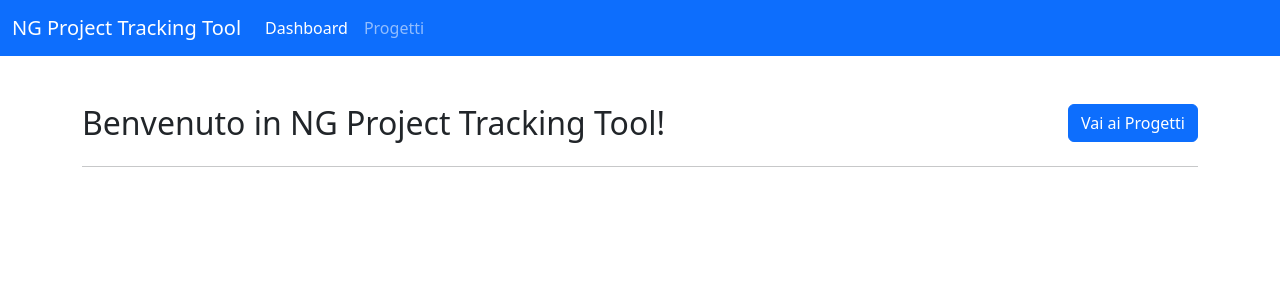
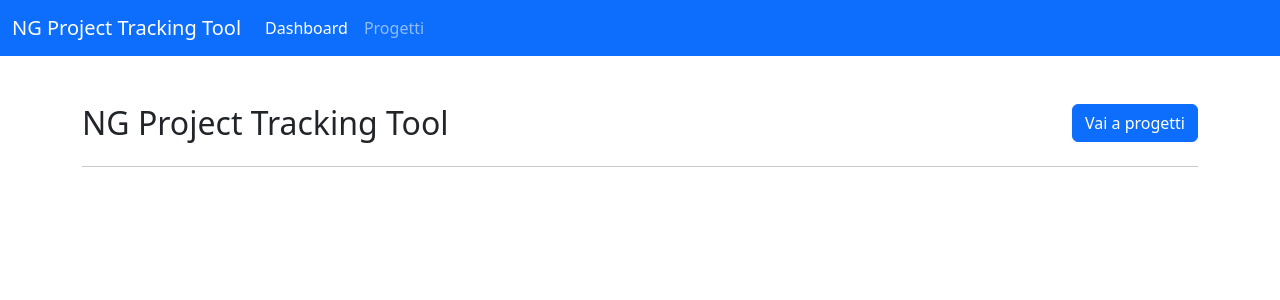
Before and after one commit to acadevmy/ng-tracking-tool, an Angular app: page /home in a window 1280 px wide. Shown: the top 300 px of the page. Built offline with nearby package versions, Linux system fonts and the light colour scheme.

Commit message:
feat: use SectionHeader component

```diff
--- a/src/app/home/home.component.html
+++ b/src/app/home/home.component.html
@@ -1,9 +1 @@
-<div class="row mt-5 justify-content-end">
-  <div class="col">
-    <h2 class="">Benvenuto in {{ title }}!</h2>
-  </div>
-  <div class="col-auto text-right">
-    <button class="btn btn-primary" routerLink="/projects">Vai ai Progetti</button>
-  </div>
-</div>
-<hr />
+<app-section-header [title]="title" [button]="{ label: 'Vai a progetti', link: '/projects', type: 'btn-primary' }"></app-section-header>
--- a/src/app/projects/project-container/project-container.component.html
+++ b/src/app/projects/project-container/project-container.component.html
@@ -1,12 +1,4 @@
-<div class="row mt-5 justify-content-end">
-  <div class="col">
-    <h2 class="">I miei progetti</h2>
-  </div>
-  <div class="col-auto text-right">
-    <button class="btn btn-primary" routerLink="/">Torna ad Home</button>
-  </div>
-</div>
-<hr />
+<app-section-header title="I miei progetti" [button]="{ label: 'Torna alla Home', link: '/', type: 'btn-primary' }"></app-section-header>
 
 <app-project-list *ngIf="projects.length > 0 ; else noProjects" class="col" [projects]="projects
         | searchFilter: 'name' : searchedProject?.name || ''
```
